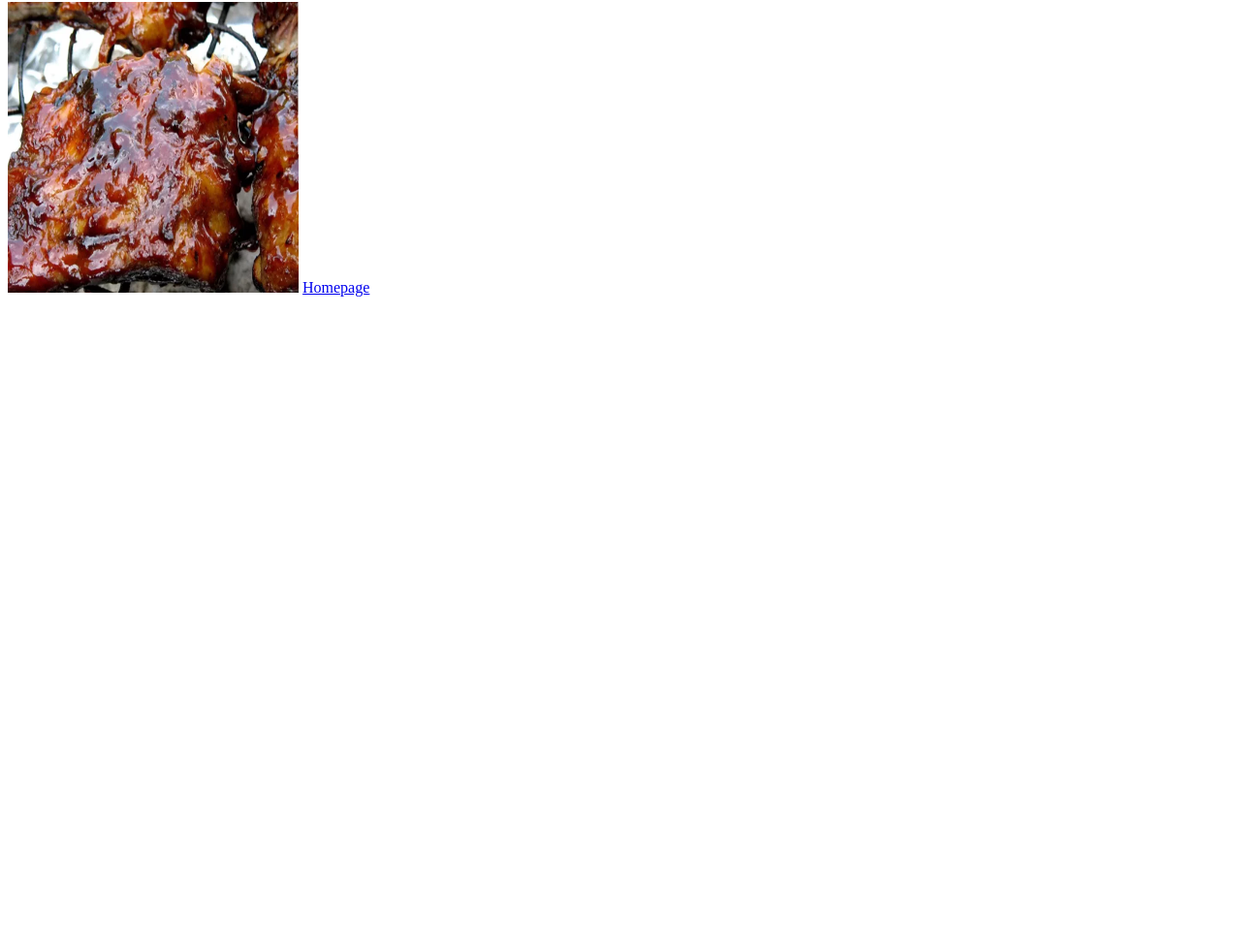
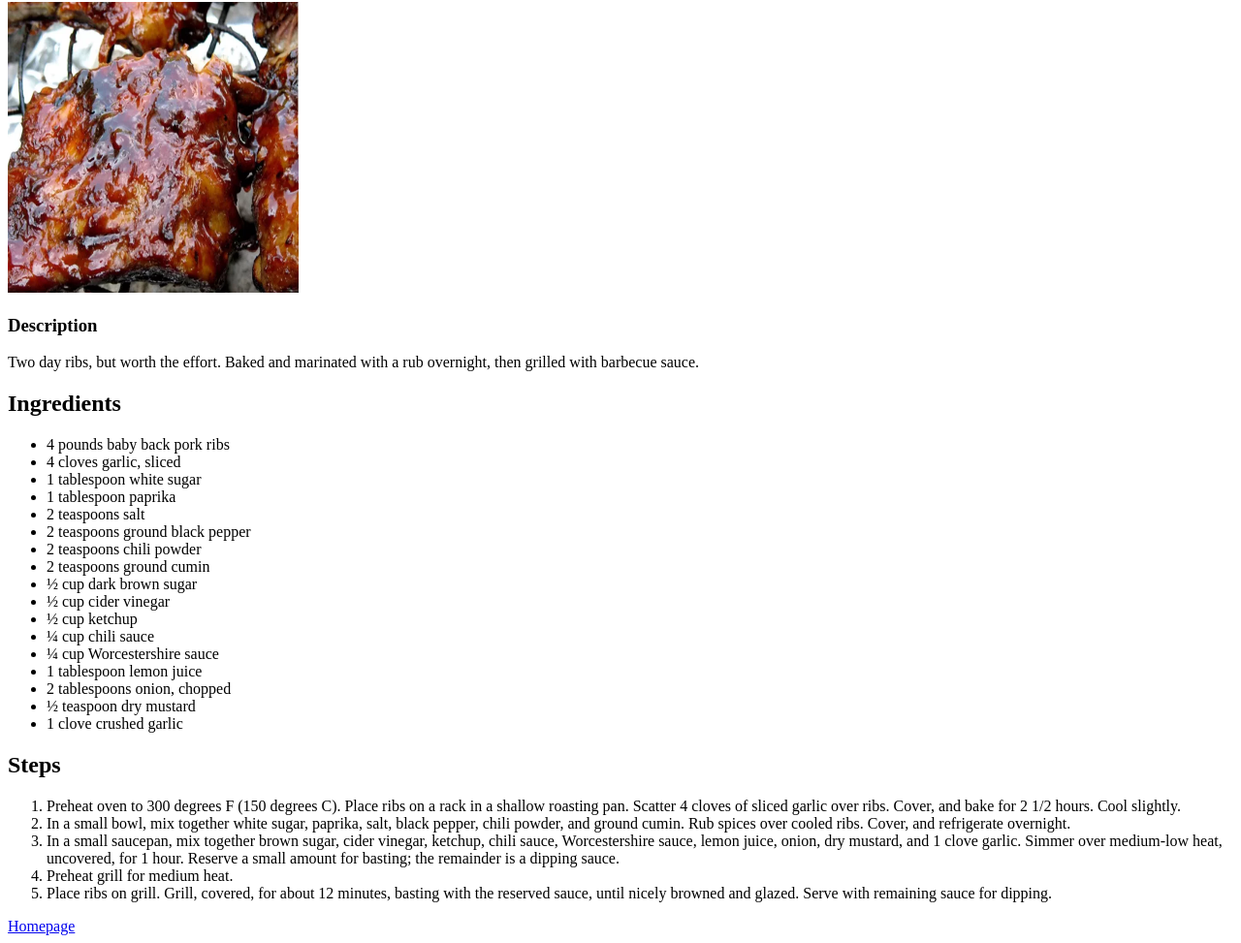
Before and after one commit to JacobDKnittle/odin-recipes, a plain HTML site: page recipes/bbq-ribs.html in a window 1280 px wide. Shown: the part 78-1051 px from the top of the page at 97% size. Before the commit the page ends 800 px from the top, so only its background shows below. Drawn offline with Linux system fonts and the light colour scheme.

Commit message:
add description, ingredients, and steps content to BBQ rib  page

```diff
--- a/recipes/bbq-ribs.html
+++ b/recipes/bbq-ribs.html
@@ -1,13 +1,51 @@
 <!DOCTYPE html>
 <html lang="en">
-<head>
-    <meta charset="UTF-8">
-    <meta name="viewport" content="width=device-width, initial-scale=1.0">
+  <head>
+    <meta charset="UTF-8" />
+    <meta name="viewport" content="width=device-width, initial-scale=1.0" />
     <title>Document</title>
-</head>
-<body>
+  </head>
+  <body>
     <h1>BBQ Ribs</h1>
-    <img src="../images/BarbequedRibs.4x3-e08c0b0f20db4251a83636d528af9034.webp" alt="BBQ Ribs" height="300" width="300">
+    <img
+      src="../images/BarbequedRibs.4x3-e08c0b0f20db4251a83636d528af9034.webp"
+      alt="BBQ Ribs"
+      height="300"
+      width="300"
+    />
+    <h3>Description</h3>
+    <p>
+        Two day ribs, but worth the effort. Baked and marinated with a rub
+        overnight, then grilled with barbecue sauce.
+    </p>
+    <h2>Ingredients</h2>
+    <ul>
+        <li>4 pounds baby back pork ribs</li>
+        <li>4 cloves garlic, sliced</li>
+        <li>1 tablespoon white sugar</li>
+        <li>1 tablespoon paprika</li>
+        <li>2 teaspoons salt</li>
+        <li>2 teaspoons ground black pepper</li>
+        <li>2 teaspoons chili powder</li>
+        <li>2 teaspoons ground cumin</li>
+        <li>½ cup dark brown sugar</li>
+        <li>½ cup cider vinegar</li>
+        <li>½ cup ketchup</li>
+        <li>¼ cup chili sauce</li>
+        <li>¼ cup Worcestershire sauce</li>
+        <li>1 tablespoon lemon juice</li>
+        <li>2 tablespoons onion, chopped</li>
+        <li>½ teaspoon dry mustard</li>
+        <li>1 clove crushed garlic</li>
+    </ul>
+    <h2>Steps</h2>
+    <ol>
+        <li>Preheat oven to 300 degrees F (150 degrees C). Place ribs on a rack in a shallow roasting pan. Scatter 4 cloves of sliced garlic over ribs. Cover, and bake for 2 1/2 hours. Cool slightly.</li>
+        <li>In a small bowl, mix together white sugar, paprika, salt, black pepper, chili powder, and ground cumin. Rub spices over cooled ribs. Cover, and refrigerate overnight.</li>
+        <li>In a small saucepan, mix together brown sugar, cider vinegar, ketchup, chili sauce, Worcestershire sauce, lemon juice, onion, dry mustard, and 1 clove garlic. Simmer over medium-low heat, uncovered, for 1 hour. Reserve a small amount for basting; the remainder is a dipping sauce.</li>
+        <li>Preheat grill for medium heat.</li>
+        <li>Place ribs on grill. Grill, covered, for about 12 minutes, basting with the reserved sauce, until nicely browned and glazed. Serve with remaining sauce for dipping.</li>
+    </ol>
     <a href="../index.html">Homepage</a>
 </body>
 </html>
```
